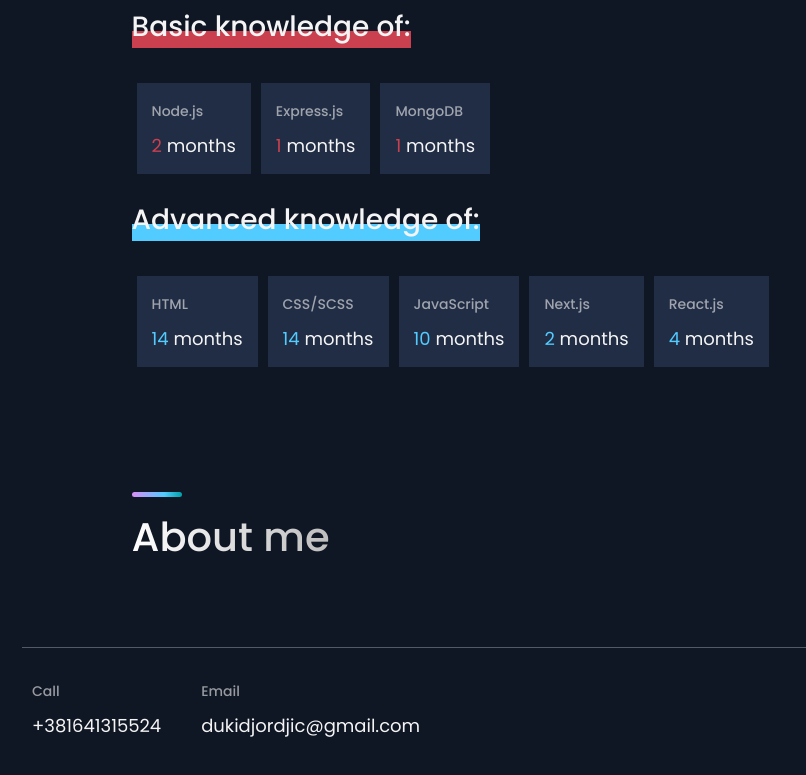
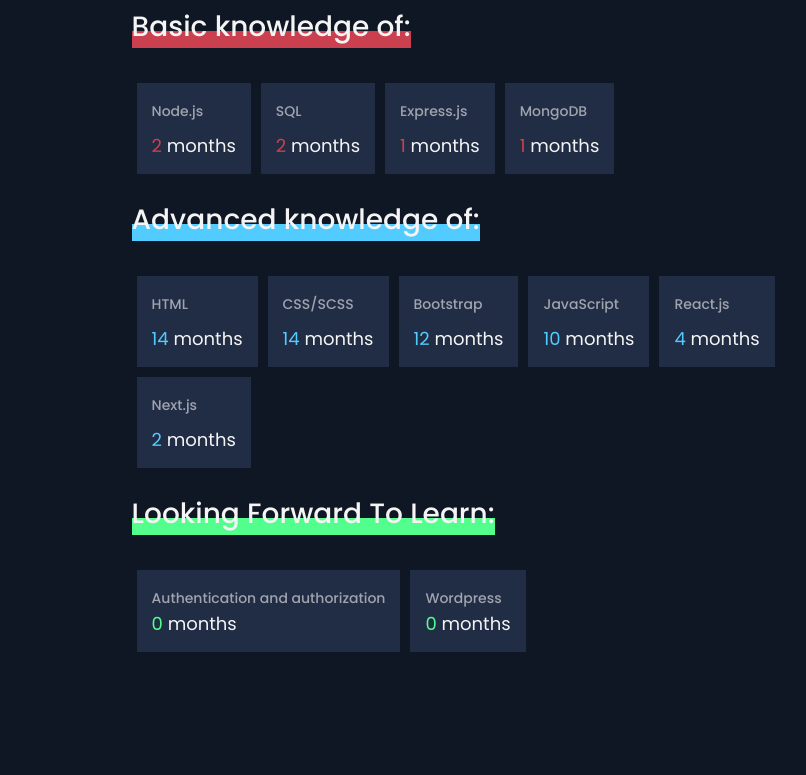
Before and after one commit to DusanDjordjic/My-Portfoilo, a Next.js app in the folder my-portfolio/: page / in a window 1280 px wide. Shown: the part 1760-2535 px from the top of the page, without its empty margins (170-976 px from the left). Built offline with nearby package versions, Linux system fonts and the light colour scheme.

Commit message:
added looking forward in techs

```diff
--- a/my-portfolio/data/tech.js
+++ b/my-portfolio/data/tech.js
@@ -10,13 +10,13 @@
     level: 2,
   },
   {
-    name: "JavaScript",
-    time: Date.UTC(2020, 8, 1),
+    name: "Bootstrap",
+    time: Date.UTC(2020, 6, 1),
     level: 2,
   },
   {
-    name: "Next.js",
-    time: Date.UTC(2021, 3, 1),
+    name: "JavaScript",
+    time: Date.UTC(2020, 8, 1),
     level: 2,
   },
   {
@@ -25,7 +25,18 @@
     level: 2,
   },
   {
+    name: "Next.js",
+    time: Date.UTC(2021, 3, 1),
+    level: 2,
+  },
+
+  {
     name: "Node.js",
+    time: Date.UTC(2021, 3, 1),
+    level: 1,
+  },
+  {
+    name: "SQL",
     time: Date.UTC(2021, 3, 1),
     level: 1,
   },
@@ -39,4 +50,13 @@
     time: Date.UTC(2021, 4, 1),
     level: 1,
   },
+  {
+    name: "Authentication and authorization",
+    level: 0,
+  },
+  {
+    name: "Wordpress",
+
+    level: 0,
+  },
 ];
--- a/my-portfolio/pages/index.js
+++ b/my-portfolio/pages/index.js
@@ -9,7 +9,7 @@
 import { jsonify } from "../middleware/jsonify";
 import { dateFromNow } from "../middleware/dateFromNow";
 export default function Home(props) {
-  const { projects, basic, advanced } = props;
+  const { projects, basic, advanced, lookingF } = props;
   return (
     <div>
       <Head>
@@ -89,6 +89,25 @@
                 );
               })}
             </div>
+
+            <div className={`${classes.techs} ${classes.techsLookingF}`}>
+              <div className={classes.techHeader}>
+                <h3>Looking Forward To Learn:</h3>
+              </div>
+              {lookingF.map((item, index) => {
+                return (
+                  <div
+                    key={index}
+                    className={`${classes.techItem} ${classes.techItemLookingF}`}
+                  >
+                    <h4>{item.name}</h4>
+                    <p>
+                      <span>0</span> months
+                    </p>
+                  </div>
+                );
+              })}
+            </div>
             {/* <TechContainer tech={tech} /> */}
           </div>
         </section>
@@ -119,6 +138,11 @@
           return item.level === 2;
         })
       ),
+      lookingF: jsonify(
+        tech.filter((item) => {
+          return item.level === 0;
+        })
+      ),
     },
   };
 };
--- a/my-portfolio/styles/Home.module.scss
+++ b/my-portfolio/styles/Home.module.scss
@@ -73,6 +73,7 @@
     }
   }
 }
+
 .techsAdvanced {
   .techHeader {
     h3 {
@@ -108,3 +109,23 @@
     }
   }
 }
+
+.techsLookingF {
+  .techHeader {
+    h3 {
+      color: $--clr-white;
+      background: linear-gradient(to top, $--clr-green 40%, transparent 40%);
+      background-clip: unset;
+      padding: 0;
+    }
+  }
+
+  .techItemLookingF {
+    span {
+      color: $--clr-green;
+    }
+    h4 {
+      margin: 0;
+    }
+  }
+}
--- a/my-portfolio/styles/vars.scss
+++ b/my-portfolio/styles/vars.scss
@@ -3,10 +3,11 @@
 $--clr-darkblue: #0f1624;
 $--clr-hover-blue: rgb(33, 45, 69);
 $--clr-light-blue: #52cbff;
+$--clr-green: #52ff8c;
+$--clr-red: #cb404f;
 $--clr-white: #f4f4f4;
 $--clr-gray: rgba(#f4f4f4, 0.6);
 $--clr-dark-gray: rgba(#f4f4f4, 0.3);
-$--clr-red: #cb404f;
 // fonts
 
 $--font-text-sm: 14px;
```
